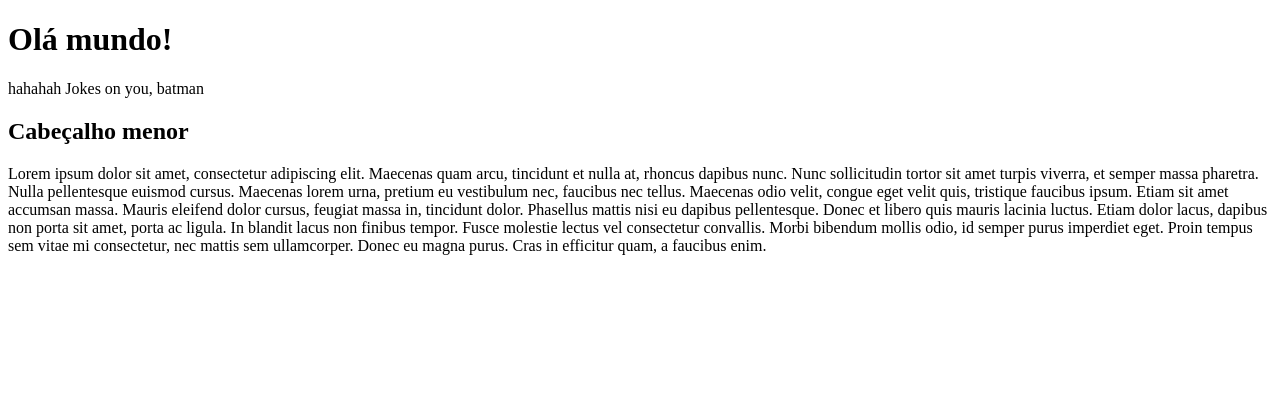
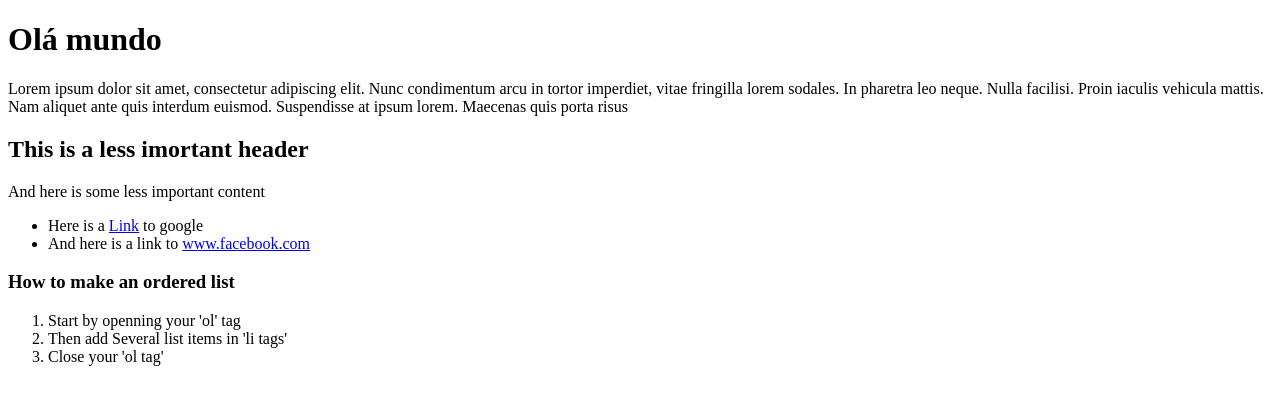
Before and after one commit to giovannigomes123/Meustestes, a plain HTML site: page Hello.html in a window 1280 px wide. Drawn offline with Linux system fonts and the light colour scheme.

Commit message:
Teste da aula

```diff
--- a/Hello.html
+++ b/Hello.html
@@ -1,20 +1,28 @@
-<!doctype html>
 <!DOCTYPE html>
 <html>
-
 <head>
-	<title>Meu primeiro site!!!</title>
+	<title>Oi, mundo</title>
 </head>
-
 <body>
-	<!-- cabeçalho principal-->
-	<h1>Olá mundo!</h1>
-	<p>
-		hahahah Jokes on you, batman
-	</p>
-	<h2>Cabeçalho menor</h2>
-	<p>
-		Lorem ipsum dolor sit amet, consectetur adipiscing elit. Maecenas quam arcu, tincidunt et nulla at, rhoncus dapibus nunc. Nunc sollicitudin tortor sit amet turpis viverra, et semper massa pharetra. Nulla pellentesque euismod cursus. Maecenas lorem urna, pretium eu vestibulum nec, faucibus nec tellus. Maecenas odio velit, congue eget velit quis, tristique faucibus ipsum. Etiam sit amet accumsan massa. Mauris eleifend dolor cursus, feugiat massa in, tincidunt dolor. Phasellus mattis nisi eu dapibus pellentesque. Donec et libero quis mauris lacinia luctus. Etiam dolor lacus, dapibus non porta sit amet, porta ac ligula. In blandit lacus non finibus tempor. Fusce molestie lectus vel consectetur convallis. Morbi bibendum mollis odio, id semper purus imperdiet eget. Proin tempus sem vitae mi consectetur, nec mattis sem ullamcorper. Donec eu magna purus. Cras in efficitur quam, a faucibus enim.
-	</p>
+	<header>
+	<h1>Olá mundo</h1>
+	<p>Lorem ipsum dolor sit amet, consectetur adipiscing elit. Nunc condimentum arcu in tortor imperdiet, vitae fringilla lorem sodales. In pharetra leo neque. Nulla facilisi. Proin iaculis vehicula mattis. Nam aliquet ante quis interdum euismod. Suspendisse at ipsum lorem. Maecenas quis porta risus</p>
+	</header>
+	<main>
+	<h2>This is a less imortant header</h2>
+	<p>And here is some less important content</p>
+	<ul>
+		<li>Here is a <a href="www.google.com">Link</a> to google</li>
+		<li>And here is a link to <a href="www.facebook.com">www.facebook.com</a></li>
+	</ul>
+	</main>
+	<footer>
+		<h3>How to make an ordered list</h3>
+		<ol>
+			<li>Start by openning your 'ol' tag</li>
+			<li>Then add Several list items in 'li tags'</li>
+			<li>Close your 'ol tag'</li>
+		</ol>
+	</footer>
 </body>
 </html>
```
